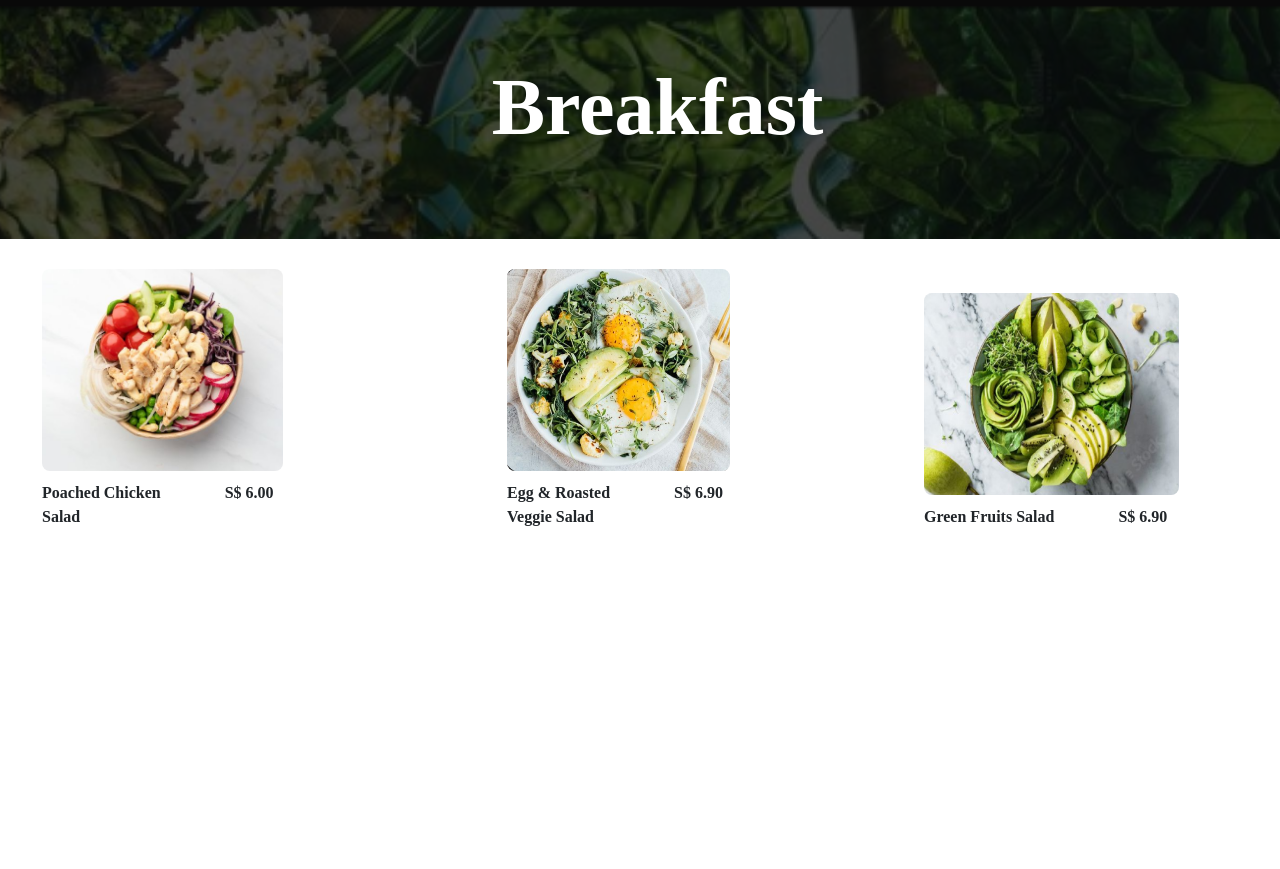
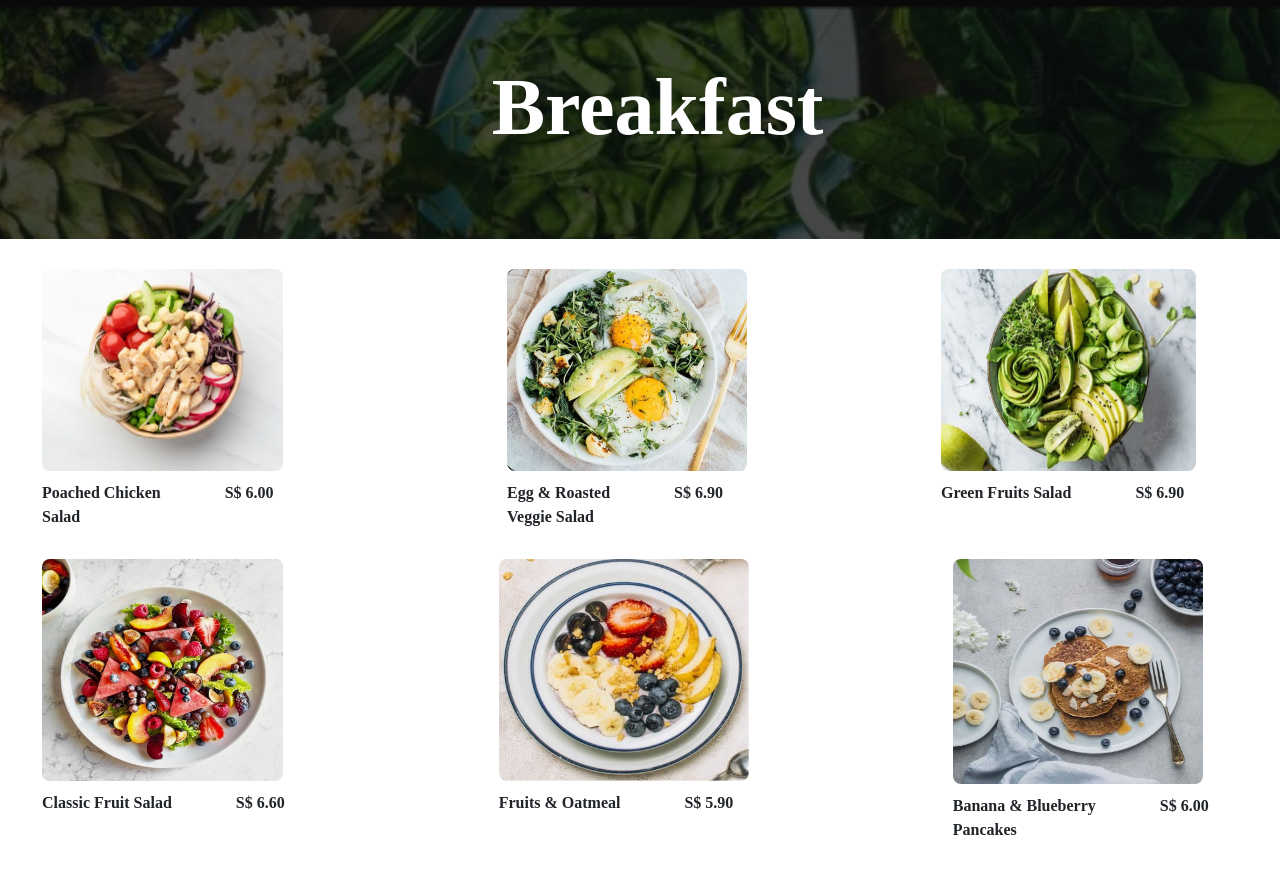
Before and after one commit to Jyosh05/EcoEats, a Flask app: page /breakfast in a window 1280 px wide; the page is wider, and only the part inside the window is pictured. Shown: the part 117-986 px from the top of that part. Before the commit the page ends 643 px from the top of that part, so only its background shows below. Run offline with Flask 3, Linux system fonts and the light colour scheme; some libraries are stand-ins or nearby versions; some web fonts are replaced.

Commit message:
added more dishes to the breakfast page

```diff
--- a/Static/css/breakfast.css
+++ b/Static/css/breakfast.css
@@ -67,15 +67,21 @@ h1{
 }
 
 .roasted_veggie img{
-    width: 223px;
+    width: 240px;
     height: 202px;
     border-radius: 8px;
     margin-bottom: 10px;
 }
 
-.green_fruits{
+.green_fruits {
     margin-left: 190px;
+    margin-top: 30px;
+    vertical-align: top;
+    display: block;
+    clear: both;
+    align-self: flex-start;
 }
+
 
 .green_fruits p{
     font-size: 16px;
@@ -102,3 +108,150 @@ h1{
 img:hover{
     box-shadow: 2px 4px 4px grey;
 }
+
+.fruit_salad{
+    margin-left: 30px;
+
+}
+
+.fruit_salad p{
+    font-size: 16px;
+    font-weight: bold;
+    margin: 0;
+}
+
+
+.fruit_salad span{
+    margin-left: 60px;
+}
+
+.fruit_salad img{
+    width: 241px;
+    height: 222px;
+    border-radius: 8px;
+    margin-bottom: 10px;
+}
+
+.oatmeal{
+    margin-left: 210px;
+
+}
+
+.oatmeal p{
+    font-size: 16px;
+    font-weight: bold;
+    margin: 0;
+}
+
+
+.oatmeal span{
+    margin-left: 60px;
+}
+
+.oatmeal img{
+    width: 250px;
+    height: 222px;
+    border-radius: 8px;
+    margin-bottom: 10px;
+}
+
+.blue_pancake{
+    margin-left: 200px;
+    margin-top: 0px;
+    vertical-align: top; /* Align the top of the element with the tallest one in the row */
+    clear: both; /* Clear previous floats to prevent them from affecting this element */
+
+}
+
+.blue_pancake p{
+    font-size: 16px;
+    font-weight: bold;
+    margin: 0;
+}
+
+
+.blue_pancake span{
+    margin-left: 60px;
+}
+
+.blue_pancake img{
+    width: 250px;
+    height: 225px;
+    border-radius: 8px;
+    margin-bottom: 10px;
+}
+
+.fruit_salad, .oatmeal, .blue_pancake{
+    display: inline-block;
+}
+
+.strawberry_pancake{
+    margin: 30px;
+}
+
+
+.strawberry_pancake p{
+    font-size: 16px;
+    font-weight: bold;
+    margin: 0;
+}
+
+
+.strawberry_pancake span{
+    margin-left: 60px;
+}
+
+.strawberry_pancake img{
+    width: 241px;
+    height: 222px;
+    border-radius: 8px;
+    margin-bottom: 10px;
+}
+
+.waffle{
+    margin-left: 180px;
+}
+
+.waffle p{
+    font-size: 16px;
+    font-weight: bold;
+    margin: 0;
+}
+
+
+.waffle span{
+    margin-left: 60px;
+}
+
+.waffle img{
+    width: 255px;
+    height: 222px;
+    border-radius: 8px;
+    margin-bottom: 10px;
+}
+
+.egg_toast{
+    margin-left: 200px;
+}
+
+.egg_toast p{
+    font-size: 16px;
+    font-weight: bold;
+    margin: 0;
+}
+
+
+.egg_toast span{
+    margin-left: 60px;
+}
+
+.egg_toast img{
+    width: 247px;
+    height: 222px;
+    border-radius: 8px;
+    margin-bottom: 10px;
+}
+
+.strawberry_pancake, .waffle, .egg_toast{
+    display: inline-block;
+}
--- a/templates/breakfast.html
+++ b/templates/breakfast.html
@@ -27,5 +27,34 @@
     <p>Green Fruits Salad <span>S$ 6.90</span> </p>
 </div>
 
+<div class="fruit_salad">
+    <img src="static/img/breakfast/fruit_salad.png" alt="Classic Fruit Salad">
+    <p>Classic Fruit Salad <span>S$ 6.60</span> </p>
+</div>
+
+<div class="oatmeal">
+    <img src="static/img/breakfast/fruits_oatmeal.png" alt="Fruits & Oatmeal">
+    <p>Fruits & Oatmeal <span>S$ 5.90</span> </p>
+</div>
+
+<div class="blue_pancake">
+    <img src="static/img/breakfast/blueberry_pancake.png" alt="Banana & Blueberry Pancakes">
+    <p>Banana & Blueberry <span>S$ 6.00</span> <br> Pancakes </p>
+</div>
+
+<div class="strawberry_pancake">
+    <img src="static/img/breakfast/strawberry_pancake.png" alt="Strawberry Jam Pancakes">
+    <p>Strawberry & Jam <span>S$ 6.00</span> <br> Pancakes </p>
+</div>
+
+<div class="waffle">
+    <img src="static/img/breakfast/waffle.png" alt="Raspberries & Cream Waffles">
+    <p>Raspberries & <span>S$ 6.10</span> <br> Cream Waffles </p>
+</div>
+
+<div class="egg_toast">
+    <img src="static/img/breakfast/egg_toast.png" alt="Avocado & Egg Toast">
+    <p>Avocado & <span>S$ 5.50</span> <br> Egg Toast </p>
+</div>
 
 {% endblock %}
```
Also changed, not shown: Static/img/breakfast/avocado_egg_toast.png (deleted), Static/img/breakfast/banana_blueberry_pancakes.png (deleted), Static/img/breakfast/blueberry_pancake.png (added), Static/img/breakfast/classic_fruit_salad.png (deleted), Static/img/breakfast/egg_toast.png (added), Static/img/breakfast/fruit_salad.png (added), Static/img/breakfast/fruits_oatmeal.png, Static/img/breakfast/strawberry_jam_pancake.png (deleted), 3 other files.
